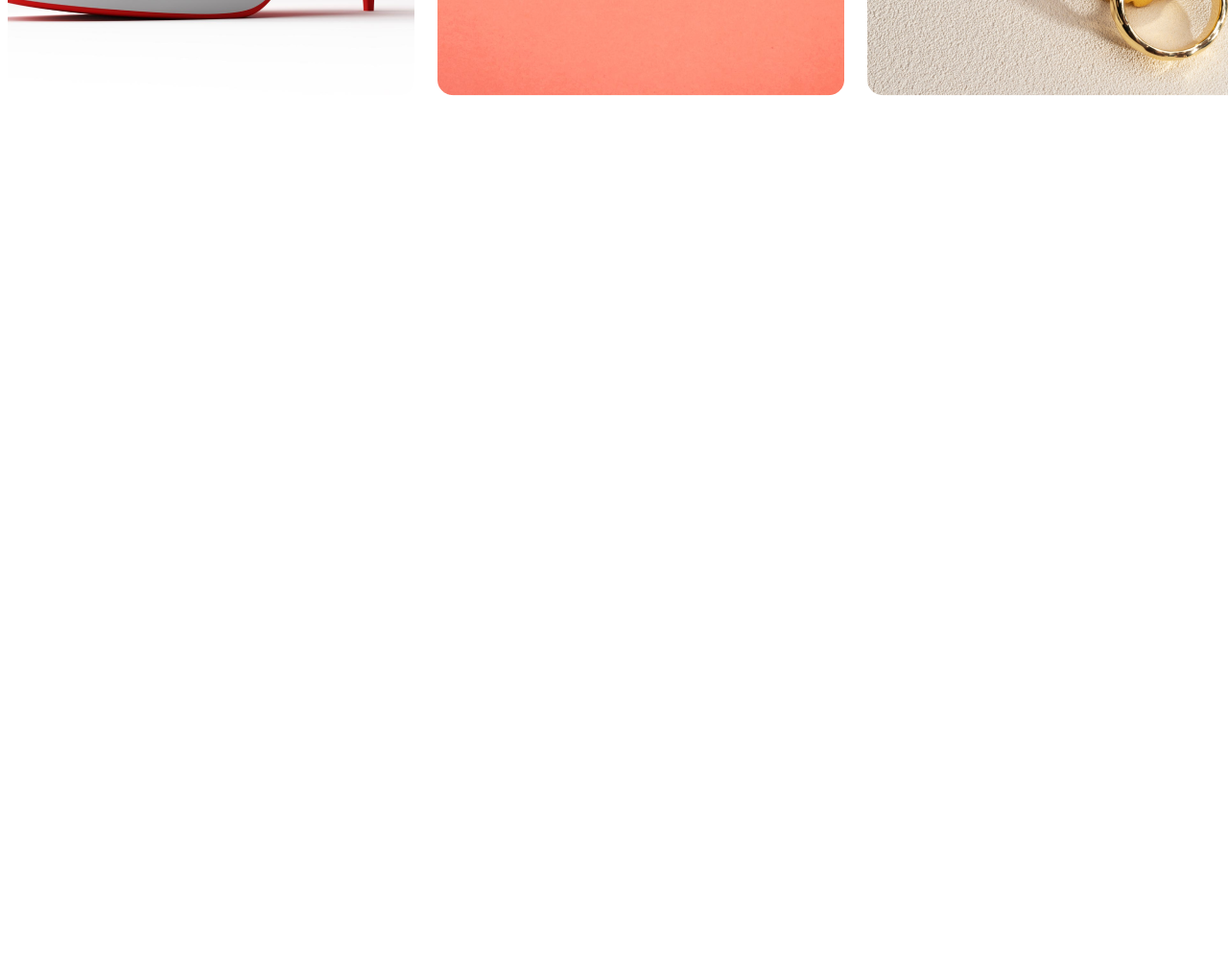
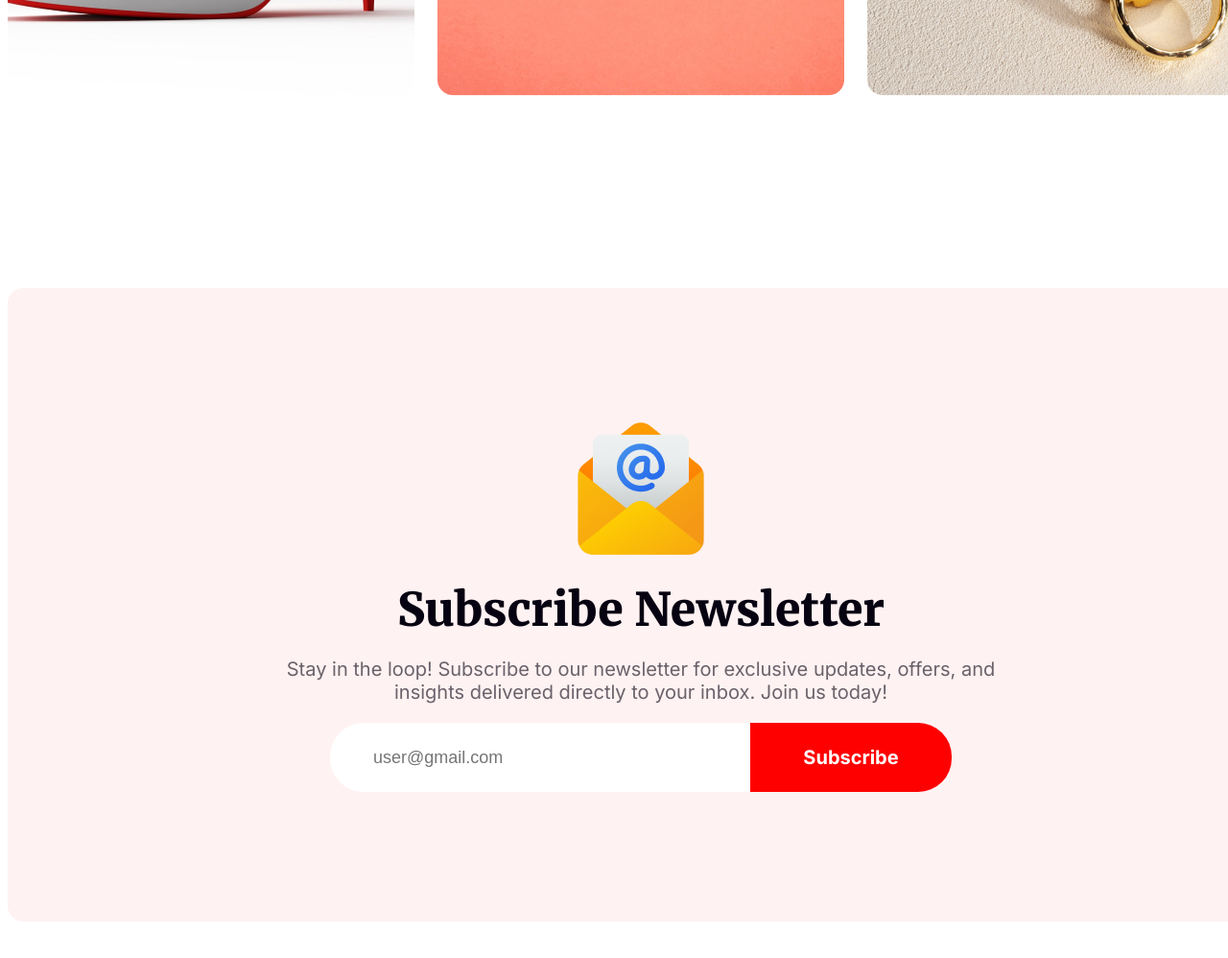
Before and after one commit to Hr-Sajib/B9A1_NewYear, a plain HTML site: page index.html in a window 1280 px wide. Shown: the part 5910-6908 px from the top of the page at 96% size. Before the commit the page ends 6210 px from the top, so only its background shows below. Drawn offline with Linux system fonts and the light colour scheme.

Commit message:
footer left

```diff
--- a/index.html
+++ b/index.html
@@ -36,7 +36,7 @@
 
 <main>
 
-        <section class="sect_happyNewYear">
+        <section class="sect_happyNewYear"  id="glowingBorder">
             <p class="happyNewYear_line">Happy New Year</p>
             <p class="newYearParty_line">New Year Party<br>Celebration</p>
         </section>
@@ -134,8 +134,30 @@
             </div>
         </section>
 
+        <section class="sect_newslater">
+            <img width="150px" src="images/Group 61.png" alt="">
+            <p class="subscribeNews">Subscribe Newsletter</p>
+            <p class="subscribeNewsDetails">Stay in the loop! Subscribe to our newsletter for exclusive updates, offers, and <br> insights delivered directly to your inbox. Join us today!</p>
+            <div class="subscribeContainer">
+                <input class="subscribeInput" type="email" placeholder="         user@gmail.com">
+                <button class="subscribe">Subscribe</button>
+            </div>
+        </section>
  </main>
 
 
+
+<footer>
+    <div class="footDiv1">
+
+    </div>
+    <div class="footDiv2">
+
+    </div>
+    <div class="footDiv3">
+
+    </div>
+</footer>
+
 </body>
 </html>
--- a/style.css
+++ b/style.css
@@ -35,7 +35,6 @@ main{
         font-size: 72px;
         font-weight: 900;
     }
-
 
 /* 65% OFF part */
 
@@ -391,3 +390,63 @@ main{
         display: flex;
         justify-content: space-between;
     }
+
+/* Newslater part */
+
+.sect_newslater{
+    background-color: rgba(255, 0, 0, 0.05);
+    width: 1320px;
+    height: 660px;
+    margin: 150px auto;
+    border-radius: 16px;
+    display: flex;
+    flex-direction: column;
+    align-items: center;
+    justify-content: center;
+}
+.subscribeNews{
+    color: #070211;
+    text-align: center;
+    font-family: Merriweather;
+    font-size: 48px;
+    font-weight: 900;
+    margin: 20px auto;
+}
+.subscribeNewsDetails{
+    color: rgba(7, 2, 17, 0.60);
+    text-align: center;
+    font-family: Inter;
+    font-size: 20px;
+    font-weight: 400;
+    margin: 0px auto 20px auto;
+}
+
+.subscribeInput {
+    width: 438px;
+    height: 72px;
+    border-radius: 35px 0px 0px 35px;
+    border: 0;
+    margin: 0; /* Set margin to zero */
+    padding: 0; /* Set padding to zero */
+    font-size: 18px;
+}
+
+.subscribe {
+    width: 210px;
+    height: 72px;
+    border-radius: 0px 35px 35px 0px;
+    color: #FFF;
+    text-align: center;
+    font-family: Inter;
+    font-size: 20px;
+    font-weight: 600;
+    background-color: #F00;
+    border: 0;
+    margin: 0; /* Set margin to zero */
+    padding: 0; /* Set padding to zero */
+}
+
+.subscribeContainer {
+    display: flex;
+    justify-content: space-between; /* Or use: justify-content: flex-start; */
+}
```
Lines whose indentation alone changed are shown as unchanged.
